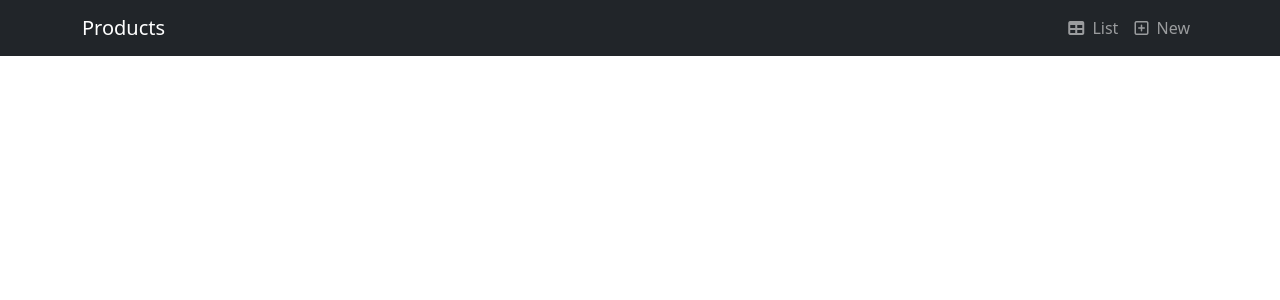
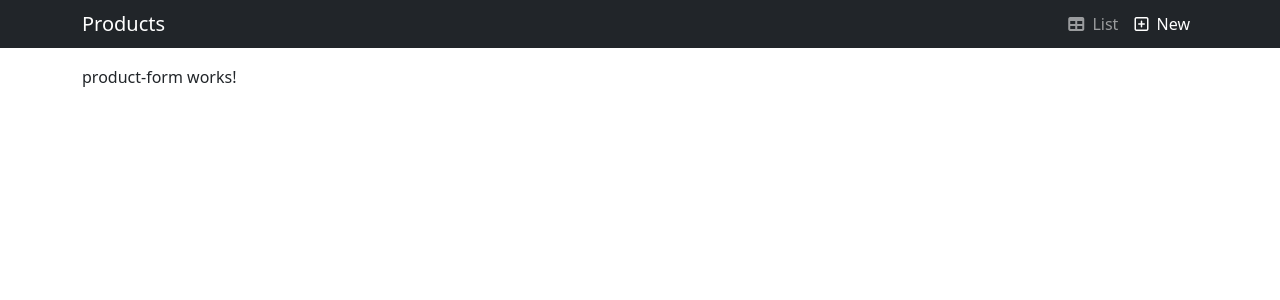
Before and after one commit to roggerortiz/angular-crud-app, an Angular app: page /products/create in a window 1280 px wide. Before the commit this address led to /. Shown: the top 300 px of the page. Built offline with nearby package versions, Linux system fonts and the light colour scheme.

Commit message:
add product routes

```diff
--- a/src/app/app-routing.module.ts
+++ b/src/app/app-routing.module.ts
@@ -1,7 +1,23 @@
 import { NgModule } from '@angular/core';
 import { RouterModule, Routes } from '@angular/router';
+import { ProductFormComponent } from './components/product-form/product-form.component';
+import { ProductListComponent } from './components/product-list/product-list.component';
 
-const routes: Routes = [];
+const routes: Routes = [
+  {
+    path: '',
+    pathMatch: 'full',
+    redirectTo: 'products/list'
+  },
+  {
+    path: 'products/list',
+    component: ProductListComponent
+  },
+  {
+    path: 'products/create',
+    component: ProductFormComponent
+  }
+];
 
 @NgModule({
   imports: [RouterModule.forRoot(routes)],
--- a/src/app/app.component.html
+++ b/src/app/app.component.html
@@ -1,3 +1,5 @@
 <app-navbar></app-navbar>
 
-<router-outlet></router-outlet>
+<div class="container">
+  <router-outlet></router-outlet>
+</div>
--- a/src/app/app.component.scss
+++ b/src/app/app.component.scss
@@ -0,0 +1,3 @@
+.container {
+  margin-top: 65px;
+}
--- a/src/app/app.module.ts
+++ b/src/app/app.module.ts
@@ -6,11 +6,15 @@ import { AppComponent } from './app.component';
 import { ServiceWorkerModule } from '@angular/service-worker';
 import { environment } from '../environments/environment';
 import { NavbarComponent } from './components/navbar/navbar.component';
+import { ProductListComponent } from './components/product-list/product-list.component';
+import { ProductFormComponent } from './components/product-form/product-form.component';
 
 @NgModule({
   declarations: [
     AppComponent,
-    NavbarComponent
+    NavbarComponent,
+    ProductListComponent,
+    ProductFormComponent
   ],
   imports: [
     BrowserModule,
--- a/src/app/components/navbar/navbar.component.html
+++ b/src/app/components/navbar/navbar.component.html
@@ -1,6 +1,6 @@
-<nav class="navbar navbar-expand-lg navbar-dark bg-dark">
+<nav class="navbar navbar-expand-lg navbar-dark bg-dark fixed-top py-1">
   <div class="container">
-    <a class="navbar-brand" href="#">Products</a>
+    <a class="navbar-brand" routerLink="">Products</a>
     <button class="navbar-toggler" type="button" data-bs-toggle="collapse" data-bs-target="#navbarNav"
       aria-controls="navbarNav" aria-expanded="false" aria-label="Toggle navigation">
       <span class="navbar-toggler-icon"></span>
@@ -8,13 +8,13 @@
     <div class="collapse navbar-collapse" id="navbarNav">
       <ul class="navbar-nav ms-auto">
         <li class="nav-item">
-          <a class="nav-link" href="#">
+          <a class="nav-link" routerLink="products/list" routerLinkActive="active">
             <i class="fa-solid fa-table"></i>
             List
           </a>
         </li>
         <li class="nav-item">
-          <a class="nav-link" href="#">
+          <a class="nav-link" routerLink="products/create" routerLinkActive="active">
             <i class="fa-regular fa-square-plus"></i>
             New
           </a>
--- /dev/null
+++ b/src/app/components/product-form/product-form.component.html
@@ -0,0 +1 @@
+<p>product-form works!</p>
--- /dev/null
+++ b/src/app/components/product-form/product-form.component.ts
@@ -0,0 +1,15 @@
+import { Component, OnInit } from '@angular/core';
+
+@Component({
+  selector: 'app-product-form',
+  templateUrl: './product-form.component.html',
+  styleUrls: ['./product-form.component.scss']
+})
+export class ProductFormComponent implements OnInit {
+
+  constructor() { }
+
+  ngOnInit(): void {
+  }
+
+}
--- /dev/null
+++ b/src/app/components/product-list/product-list.component.html
@@ -0,0 +1 @@
+<p>product-list works!</p>
--- /dev/null
+++ b/src/app/components/product-list/product-list.component.ts
@@ -0,0 +1,15 @@
+import { Component, OnInit } from '@angular/core';
+
+@Component({
+  selector: 'app-product-list',
+  templateUrl: './product-list.component.html',
+  styleUrls: ['./product-list.component.scss']
+})
+export class ProductListComponent implements OnInit {
+
+  constructor() { }
+
+  ngOnInit(): void {
+  }
+
+}
```
Also changed, not shown: src/app/components/product-form/product-form.component.scss (added), src/app/components/product-list/product-list.component.scss (added).
